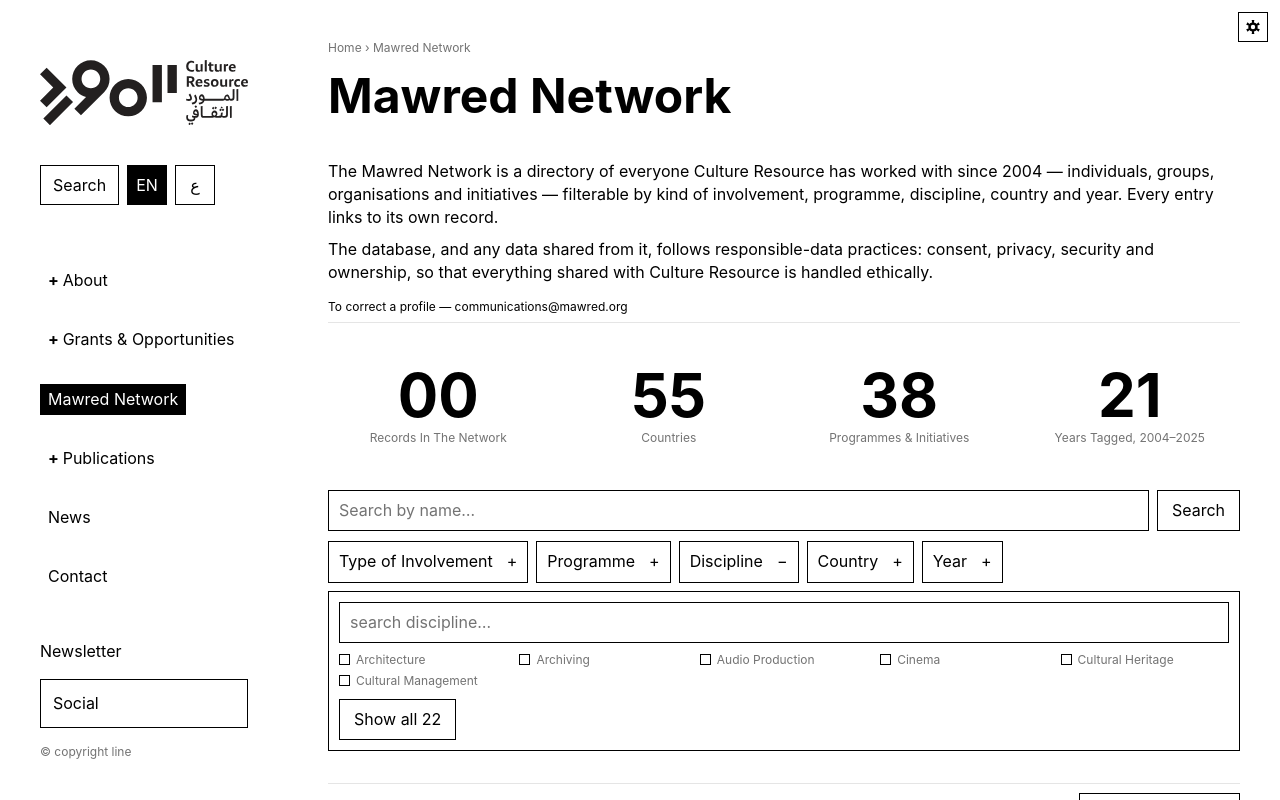
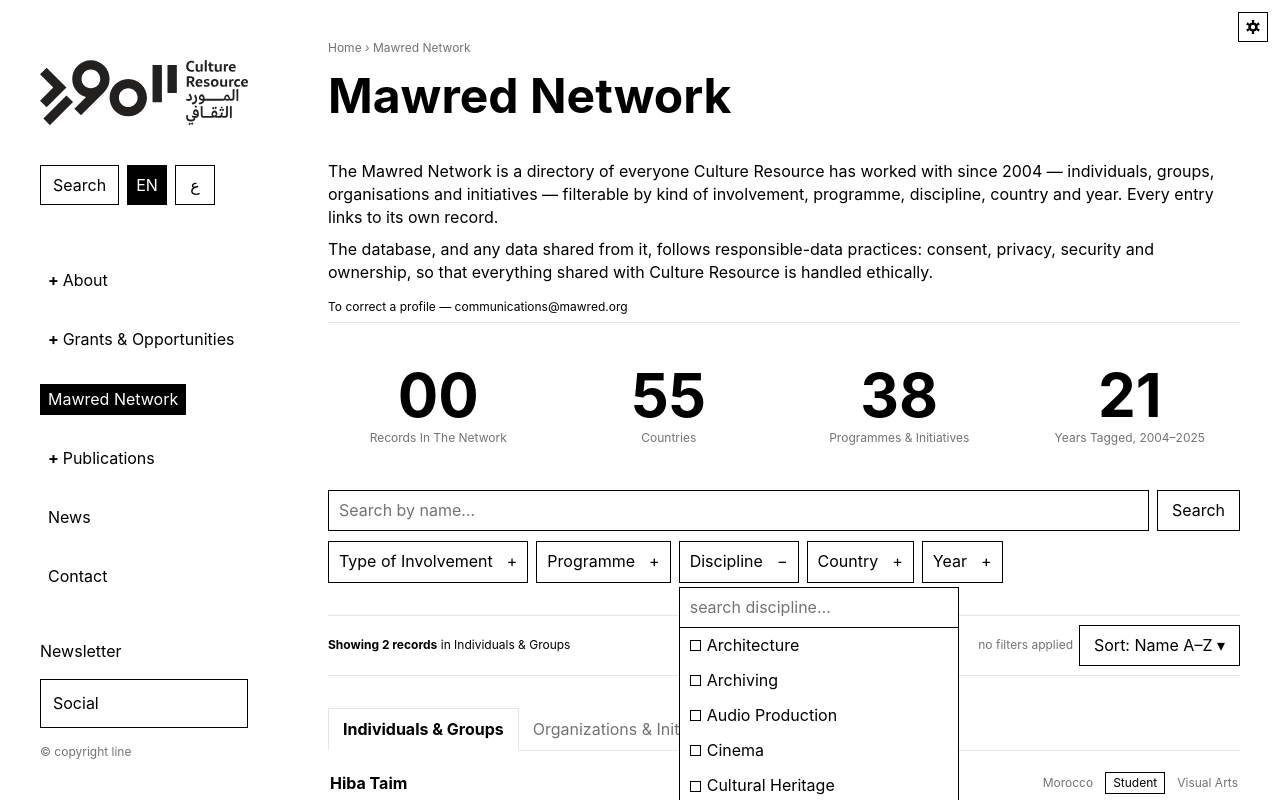
Before and after one commit to Eytyy/mawred-wireframes, a Next.js app: page /network in a window 1280 px wide. Both pictures are taken after a click on the button "Discipline +". Shown: the top 800 px of the page. Built offline with nearby package versions, Linux system fonts and the light colour scheme.

Commit message:
tidy up filters, navigation and some styles

```diff
--- a/components/blocks/about/AB2Vision.tsx
+++ b/components/blocks/about/AB2Vision.tsx
@@ -5,7 +5,7 @@
   return (
     <Block code="AB2" label="Vision">
       <div className="bg-neutral-200 p-3.5">
-        <h2 className="block-heading mb-2.5 text-lg font-bold">Vision</h2>
+        <h2 className="block-heading mb-2.5 text-2xl font-bold">Vision</h2>
         <p className="m-0 text-lg">{text}</p>
       </div>
       <Hint>
--- a/components/blocks/network/MN3FilterBank.tsx
+++ b/components/blocks/network/MN3FilterBank.tsx
@@ -12,12 +12,12 @@
         <Field className="min-w-[240px] flex-[1_1_240px]">Search by name…</Field>
         <Btn>Search</Btn>
       </div>
-      <FilterBar facets={NETWORK_FACETS} defaultOpenIdx={1} />
+      <FilterBar facets={NETWORK_FACETS} />
       <Hint>
         Five facets: Involvement · Programme · Discipline · Country · Year.
         Entity Type is not a facet here — the listing tabs own it (decision 20).
-        Programme is shown open to demonstrate the long-facet treatment: over ~12
-        values → search + first six + &ldquo;show all&rdquo; (decision 12) —
+        Each trigger opens an anchored dropdown of every value: over ~12
+        values → type-to-filter and a scrollable list (decision 168) —
         also applies to Discipline (22), Country (55) and Year (21, 2004–2025
         with no 2006). The name search is an addition to the spec (decision 21).
       </Hint>
--- a/components/blocks/publications/PA4ResultsGrid.tsx
+++ b/components/blocks/publications/PA4ResultsGrid.tsx
@@ -56,8 +56,8 @@
             </div>
           ) : null}
           <Hint>
-            Card = cover · title · language line → publication detail. Reflows;
-            no fixed column count. Nine sampled cards; the overflow line is the
+            Card = cover · title · language line → publication detail. Four
+            columns (decision 167). Nine sampled cards; the overflow line is the
             rest of the library.
           </Hint>
         </>
--- a/components/wireframe/Block.tsx
+++ b/components/wireframe/Block.tsx
@@ -34,7 +34,11 @@
         <span className="text-xs uppercase tracking-widest">{label}</span>
       </div>
       {heading ? (
-        <HeadingTag className="block-heading mb-2.5 text-lg font-bold">
+        <HeadingTag
+          className={`block-heading mb-2.5 font-bold ${
+            HeadingTag === "h3" ? "text-lg" : "text-2xl"
+          }`}
+        >
           {heading}
         </HeadingTag>
       ) : null}
--- a/components/wireframe/Card.tsx
+++ b/components/wireframe/Card.tsx
@@ -9,8 +9,8 @@
 export function Cover({ tall, label = "cover" }: CoverProps) {
   return (
     <div
-      className={`flex items-center justify-center border border-black bg-neutral-200 text-xs text-neutral-500 ${
-        tall ? "h-[250px]" : "mb-2.25 h-[120px]"
+      className={`flex aspect-3/4 w-full items-center justify-center border border-black bg-neutral-200 text-xs text-neutral-500 ${
+        tall ? "" : "mb-2.25"
       }`}
     >
       {label}
@@ -41,7 +41,7 @@
 
 export function CardGrid({ children }: { children: ReactNode }) {
   return (
-    <div className="grid grid-cols-[repeat(auto-fill,minmax(190px,1fr))] gap-3">
+    <div className="grid grid-cols-4 gap-3">
       {children}
     </div>
   );
--- a/components/wireframe/FilterBar.tsx
+++ b/components/wireframe/FilterBar.tsx
@@ -1,8 +1,6 @@
 "use client";
 
-import { useState } from "react";
-import { Btn } from "@/components/wireframe/Btn";
-import { Field } from "@/components/wireframe/Field";
+import { useEffect, useRef, useState } from "react";
 
 export type Facet = {
   n: string;
@@ -12,69 +10,142 @@
 
 type FilterBarProps = {
   facets: Facet[];
-  defaultOpenIdx?: number;
 };
 
-function FacetPanel({ facet, open }: { facet: Facet; open: boolean }) {
-  if (!open) {
-    return null;
+function valuesFor(facet: Facet): string[] {
+  return Array.from({ length: facet.v }, (_, index) => facet.values?.[index] ?? "value");
 }
 
-  const long = facet.v > 12;
-  const shown = long ? 6 : facet.v;
+export function FilterBar({ facets }: FilterBarProps) {
+  const rootRef = useRef<HTMLDivElement>(null);
+  const [openIdx, setOpenIdx] = useState<number | null>(null);
+  const [query, setQuery] = useState("");
+  const [selected, setSelected] = useState<Record<string, string[]>>({});
+
+  useEffect(() => {
+    if (openIdx === null) {
+      return;
+    }
+
+    function close() {
+      setOpenIdx(null);
+    }
+
+    function onPointerDown(event: PointerEvent) {
+      if (rootRef.current?.contains(event.target as Node)) {
+        return;
+      }
+      close();
+    }
+
+    function onKeyDown(event: KeyboardEvent) {
+      if (event.key === "Escape") {
+        close();
+      }
+    }
+
+    document.addEventListener("pointerdown", onPointerDown);
+    document.addEventListener("keydown", onKeyDown);
+    return () => {
+      document.removeEventListener("pointerdown", onPointerDown);
+      document.removeEventListener("keydown", onKeyDown);
+    };
+  }, [openIdx]);
+
+  function toggleFacet(index: number) {
+    setOpenIdx((current) => (current === index ? null : index));
+    setQuery("");
+  }
+
+  function toggleValue(facetName: string, value: string) {
+    setSelected((current) => {
+      const currentValues = current[facetName] ?? [];
+      const nextValues = currentValues.includes(value)
+        ? currentValues.filter((item) => item !== value)
+        : [...currentValues, value];
+      return { ...current, [facetName]: nextValues };
+    });
+  }
+
+  function clearFacet(facetName: string) {
+    setSelected((current) => ({ ...current, [facetName]: [] }));
+  }
 
   return (
-    <div className="my-2 border border-black p-2.5">
-      {long ? (
-        <Field className="mb-2.25 block w-full">
-          search {facet.n.toLowerCase()}…
-        </Field>
+    <div ref={rootRef} className="flex flex-wrap gap-2">
+      {facets.map((facet, index) => {
+        const open = openIdx === index;
+        const values = valuesFor(facet);
+        const facetSelected = selected[facet.n] ?? [];
+        const selectedCount = facetSelected.length;
+        const q = query.trim().toLowerCase();
+        const filtered = q
+          ? values.filter((value) => value.toLowerCase().includes(q))
+          : values;
+
+        return (
+          <div key={facet.n} className="relative">
+            <button
+              type="button"
+              className="flex shrink-0 grow-0 basis-auto cursor-pointer justify-between gap-3.5 border border-black bg-white px-2.5 py-2 text-sm"
+              aria-expanded={open}
+              onClick={() => toggleFacet(index)}
+            >
+              <span>
+                {facet.n}
+                {selectedCount > 0 ? ` (${selectedCount})` : ""}
+              </span>
+              <span>{open ? "−" : "+"}</span>
+            </button>
+            {open ? (
+              <div className="absolute top-full left-0 z-40 mt-1 w-[280px] border border-black bg-white">
+                {facet.v > 12 ? (
+                  <input
+                    type="text"
+                    value={query}
+                    onChange={(event) => setQuery(event.target.value)}
+                    placeholder={`search ${facet.n.toLowerCase()}…`}
+                    className="w-full border-b border-black px-2.5 py-2 text-sm placeholder:text-neutral-500"
+                  />
                 ) : null}
-      <div className="grid grid-cols-[repeat(auto-fill,minmax(150px,1fr))] gap-x-3 gap-y-1.25">
-        {Array.from({ length: shown }, (_, index) => (
-          <span
-            key={index}
-            className="flex items-center gap-1.5 text-xs text-neutral-500"
+                <div className="max-h-[240px] overflow-y-auto">
+                  {filtered.length === 0 ? (
+                    <div className="px-2.5 py-2 text-xs text-neutral-500">
+                      No matches
+                    </div>
+                  ) : (
+                    filtered.map((value, valueIndex) => (
+                      <label
+                        key={`${value}-${valueIndex}`}
+                        className="flex cursor-pointer items-center gap-1.5 px-2.5 py-1.5 text-sm"
                       >
-            <i className="inline-block h-[11px] w-[11px] shrink-0 border border-black" />
-            {facet.values?.[index] ?? "value"}
-          </span>
-        ))}
+                        <input
+                          type="checkbox"
+                          className="h-[11px] w-[11px] shrink-0 appearance-none border border-black checked:bg-black"
+                          checked={facetSelected.includes(value)}
+                          onChange={() => toggleValue(facet.n, value)}
+                        />
+                        {value}
+                      </label>
+                    ))
+                  )}
                 </div>
-      {long ? (
-        <Btn className="mt-2.5">Show all {facet.v}</Btn>
+                {selectedCount > 0 ? (
+                  <div className="border-t border-black">
+                    <button
+                      type="button"
+                      className="w-full cursor-pointer px-2.5 py-2 text-left text-sm"
+                      onClick={() => clearFacet(facet.n)}
+                    >
+                      Clear
+                    </button>
+                  </div>
+                ) : null}
+              </div>
             ) : null}
           </div>
         );
-}
-
-export function FilterBar({ facets, defaultOpenIdx }: FilterBarProps) {
-  const [openIdx, setOpenIdx] = useState<number | null>(
-    defaultOpenIdx ?? null,
-  );
-
-  function toggleFacet(index: number) {
-    setOpenIdx((current) => (current === index ? null : index));
-  }
-
-  return (
-    <div>
-      <div className="flex flex-wrap gap-2">
-        {facets.map((facet, index) => (
-          <button
-            key={facet.n}
-            type="button"
-            className="flex shrink-0 grow-0 basis-auto cursor-pointer justify-between gap-3.5 border border-black bg-white px-2.5 py-2 text-sm"
-            onClick={() => toggleFacet(index)}
-          >
-            <span>{facet.n}</span>
-            <span>{openIdx === index ? "−" : "+"}</span>
-          </button>
-        ))}
-      </div>
-      {facets.map((facet, index) => (
-        <FacetPanel key={facet.n} facet={facet} open={openIdx === index} />
-      ))}
+      })}
     </div>
   );
 }
```
Also changed, not shown: components/blocks/publications/PA2FilterBar.tsx (+5 -4 lines), components/chrome/SiteHeader.tsx (+8 -42 lines), 3 other files (tests, documents, lock files or other folders). Lines whose indentation alone changed are shown as unchanged.
